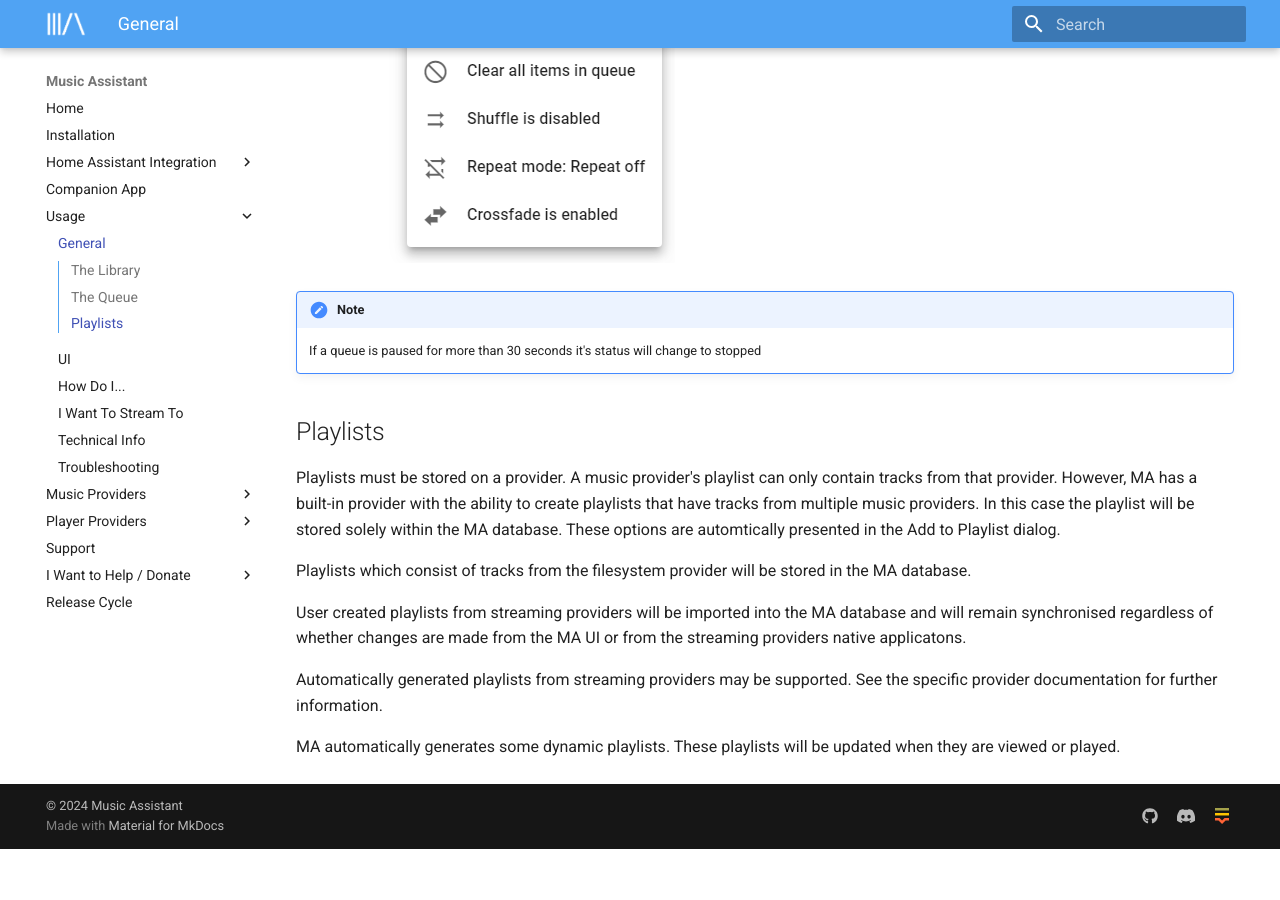
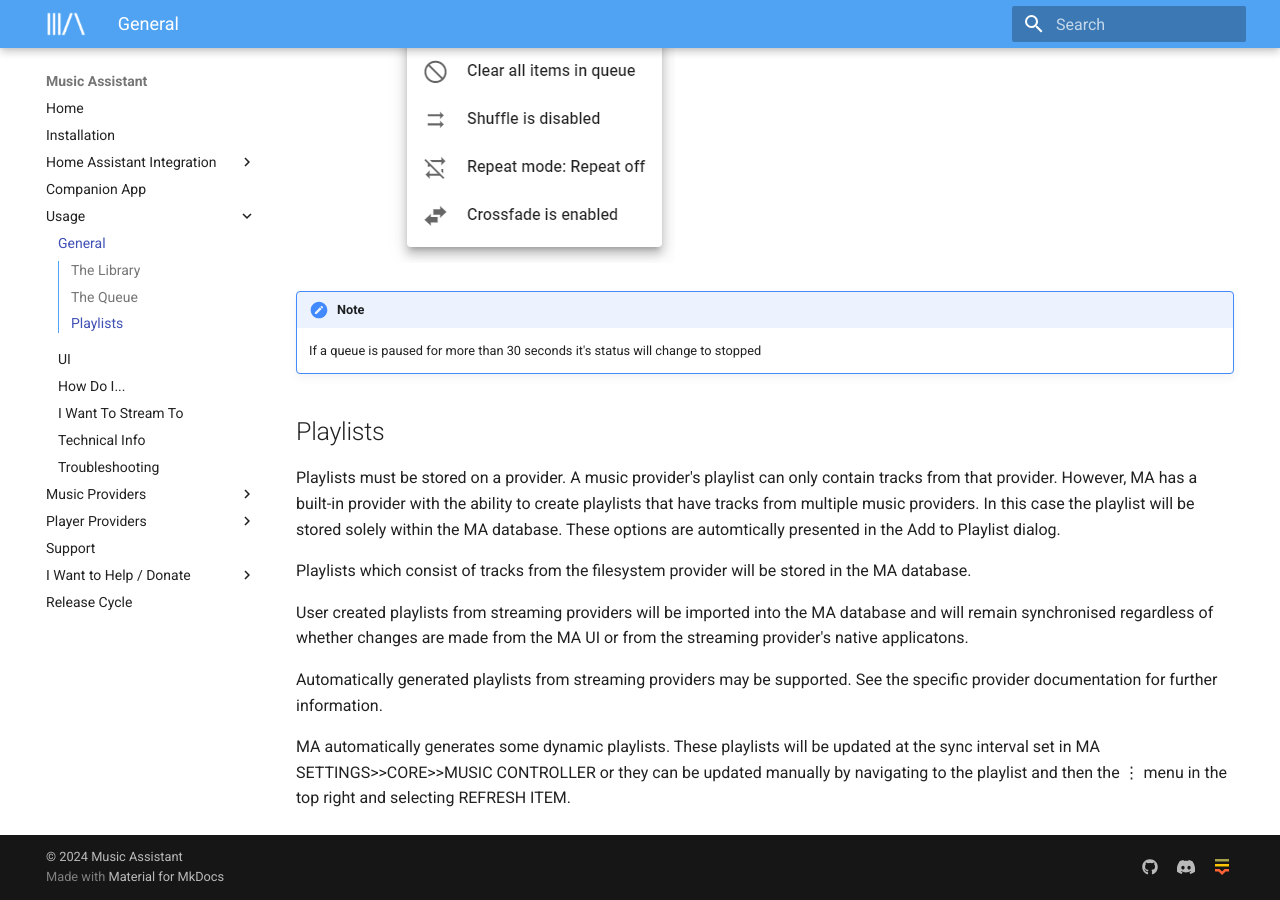
Before and after one commit to pwbriggs/music-assistant.github.io, an MkDocs documentation site: the page built from docs/usage.md, in a window 1280 px wide and 900 px high, scrolled down 2153 px. Built offline with MkDocs 1.6.1 and Material for MkDocs 9.7.7, drawn with Linux system fonts in a browser that asks for light colours; before the commit the page ends 3002 px from its top, so only the background shows below that.

Commit message:
Update playlist info

```diff
--- a/docs/usage.md
+++ b/docs/usage.md
@@ -43,8 +43,8 @@
 
 Playlists which consist of tracks from the filesystem provider will be stored in the MA database.
 
-User created playlists from streaming providers will be imported into the MA database and will remain synchronised regardless of whether changes are made from the MA UI or from the streaming providers native applicatons.
+User created playlists from streaming providers will be imported into the MA database and will remain synchronised regardless of whether changes are made from the MA UI or from the streaming provider's native applicatons.
 
 Automatically generated playlists from streaming providers may be supported. See the specific provider documentation for further information.
 
-MA automatically generates some dynamic playlists. These playlists will be updated when they are viewed or played.
+MA automatically generates some dynamic playlists. These playlists will be updated at the sync interval set in MA SETTINGS>>CORE>>MUSIC CONTROLLER or they can be updated manually by navigating to the playlist and then the ⋮ menu in the top right and selecting REFRESH ITEM.
```
